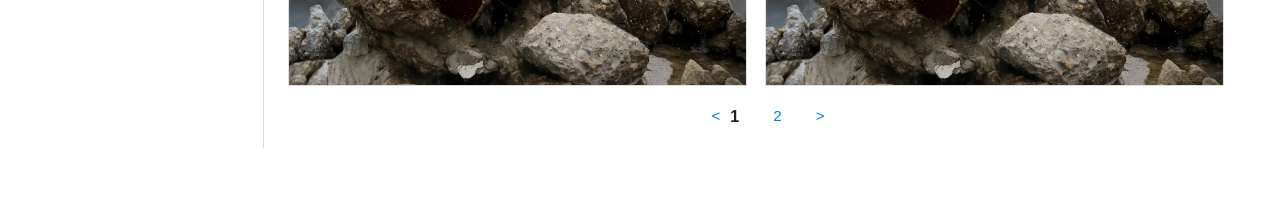
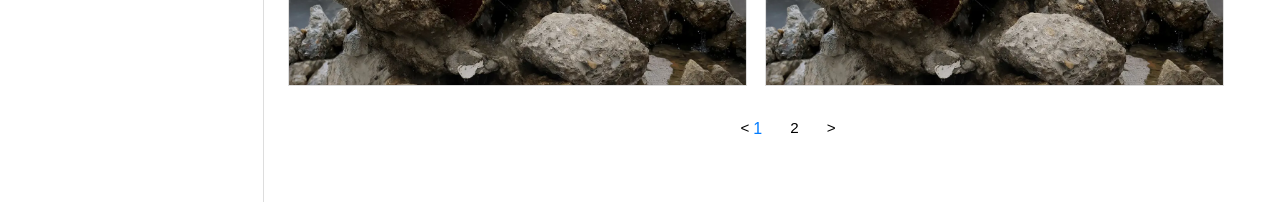
Before and after one commit to Won-Jy/archive-wonjy, a Jekyll site: the page built from work.html, in a window 1280 px wide. Shown: the part 1133-1356 px from the top of the page. Built offline with Jekyll 4.4.1, drawn with Linux system fonts in a browser that asks for light colours; before the commit the page ends 1305 px from its top, so only the background shows below that.

Commit message:
Update work.html

```diff
--- a/work.html
+++ b/work.html
@@ -114,11 +114,30 @@ layout: none
     .hover .meta{padding:10px 12px;font-size:0.95em}
 
     /* Work 페이지 페이지네이션 */
-    .pagination{display:flex;gap:10px;justify-content:center;margin:18px 0}
-    .pagination a{color:var(--blue);text-decoration:none}
-    .pagination a:hover{text-decoration:underline}
-    .pagination .current{font-weight:bold}
+    .pagination {
+    padding: 30px 24px 60px;
+    display: flex;
+    justify-content: center;
+    gap: 4px;
+    }
+    .pagination a {
+    text-decoration: none;
+    color: #000;
+    font-size: 0.95em;
+    pointer-events: none; /* 기본적으로 클릭 불가 */
+    }
+    .pagination a.prev,
+    .pagination a.next {
+    pointer-events: auto; /* 이전/다음 버튼만 클릭 가능 */
+    }
+    .pagination a:hover {
+    color: var(--blue);
+    }
+    .pagination .current {
+    color: var(--blue);
+    }
 
+    /* 스크린리더 전용 숨김 */
     .sr{position:absolute!important;left:-9999px;top:auto;width:1px;height:1px;overflow:hidden}
 
   </style>
```
